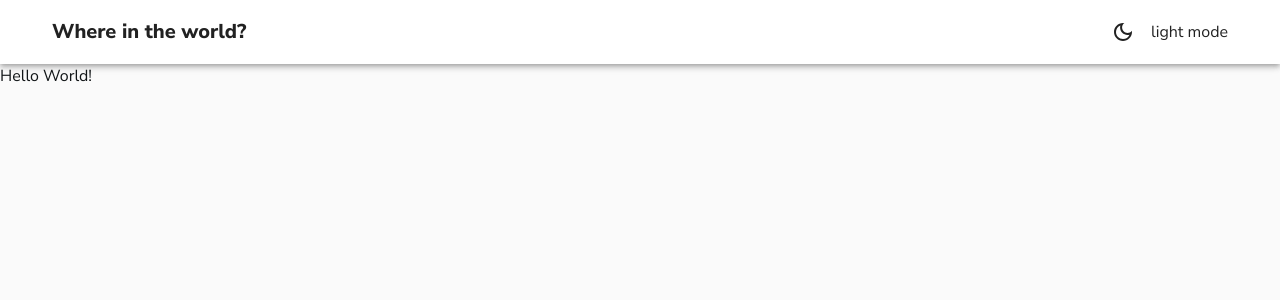
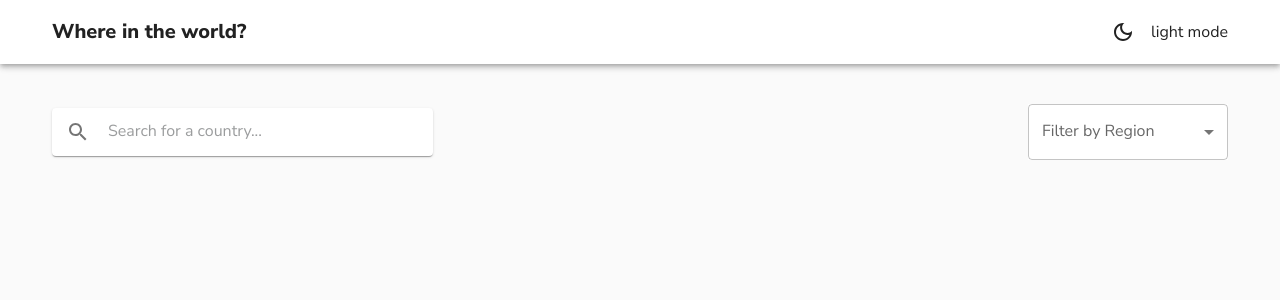
Before and after one commit to AlirezaEttehadi/alibaba-ettehadi-front, a Next.js app: page / in a window 1280 px wide. Shown: the top 300 px of the page. Built offline with nearby package versions, Linux system fonts and the light colour scheme.

Commit message:
add search bar and select

```diff
--- a/layout/index.js
+++ b/layout/index.js
@@ -1,10 +1,18 @@
+import { useTheme } from "@emotion/react";
+import { useMediaQuery } from "@mui/material";
+import { Box } from "@mui/system";
+
 import Header from "./Header";
 
 export default function Layout({ children }) {
+  const theme = useTheme();
+  const isDesktop = useMediaQuery(theme.breakpoints.up("sm"));
   return (
     <>
       <Header />
-      {children}
+      <Box px={isDesktop ? "52px" : "32px"} py={isDesktop ? "40px" : "44px"}>
+        {children}
+      </Box>
     </>
   );
 }
--- a/pages/index.js
+++ b/pages/index.js
@@ -1,3 +1,83 @@
+import { useState } from "react";
+
+import Paper from "@mui/material/Paper";
+import InputBase from "@mui/material/InputBase";
+import IconButton from "@mui/material/IconButton";
+import SearchIcon from "@mui/icons-material/Search";
+import { useTheme } from "@emotion/react";
+import InputLabel from "@mui/material/InputLabel";
+import MenuItem from "@mui/material/MenuItem";
+import FormControl from "@mui/material/FormControl";
+import Select from "@mui/material/Select";
+import { Grid, useMediaQuery } from "@mui/material";
+
 export default function Home() {
-  return <div>Hello World!</div>;
+  const theme = useTheme();
+  const isDesktop = useMediaQuery(theme.breakpoints.up("sm"));
+  const [region, seetRegion] = useState("");
+
+  const handleChange = (event) => {
+    seetRegion(event.target.value);
+  };
+  return (
+    <Grid
+      container
+      spacing={2}
+      direction="row"
+      justifyContent="space-between"
+      alignItems="center"
+    >
+      <Grid item xs={12} md={4}>
+        <Paper
+          component="form"
+          sx={{
+            p: "2px 4px",
+            display: "flex",
+            alignItems: "center",
+            backgroundColor: theme.palette.primary.main,
+          }}
+        >
+          <IconButton type="button" sx={{ p: "10px" }}>
+            <SearchIcon />
+          </IconButton>
+          <InputBase
+            sx={{ ml: 1, flex: 1 }}
+            placeholder="Search for a country..."
+          />
+        </Paper>
+      </Grid>
+      <Grid
+        item
+        xs={12}
+        md={8}
+        display="flex"
+        justifyContent={isDesktop ? "flex-end" : "flex-start"}
+      >
+        <FormControl
+          sx={{
+            backgroundColor: theme.palette.primary.main,
+            minWidth: 200,
+          }}
+        >
+          <InputLabel id="filter-by-region-label">Filter by Region</InputLabel>
+          <Select
+            labelId="filter-by-region-label"
+            id="filter-by-region"
+            value={region}
+            label="Filter by Region"
+            onChange={handleChange}
+          >
+            <MenuItem value="">
+              <em>None</em>
+            </MenuItem>
+            <MenuItem value="Africa">Africa</MenuItem>
+            <MenuItem value="Americas">Americas</MenuItem>
+            <MenuItem value="Asia">Asia</MenuItem>
+            <MenuItem value="Europe">Europe</MenuItem>
+            <MenuItem value="Oceania">Oceania</MenuItem>
+          </Select>
+        </FormControl>
+      </Grid>
+    </Grid>
+  );
 }
```
